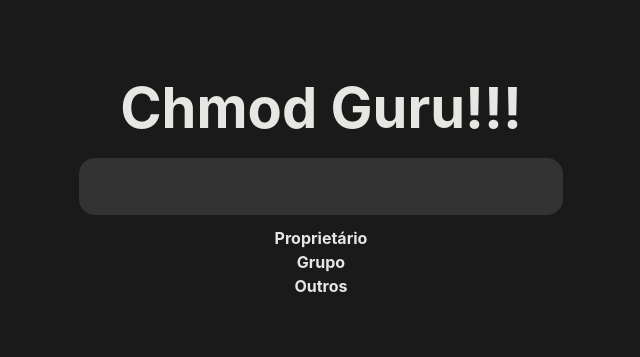
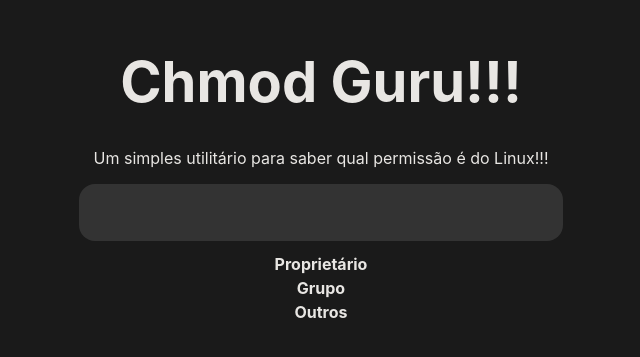
Before and after one commit to cleisonsantos/chmod-guru, a React (Vite) app: page / in a window 1280 px wide. Shown: the part 227-584 px from the top of the page, without its empty margins (319-959 px from the left). Built offline with nearby package versions, Linux system fonts and the light colour scheme.

Commit message:
Add - Mensagem da index.

```diff
--- a/src/App.tsx
+++ b/src/App.tsx
@@ -21,6 +21,9 @@ function App() {
       <PermissionProvider>
         <Main>
           <h1>Chmod Guru!!!</h1>
+          <p>
+            Um simples utilitário para saber qual permissão é do Linux!!!
+          </p>
           <OctalInput />
           <PermissionTable />
         </Main>
```
